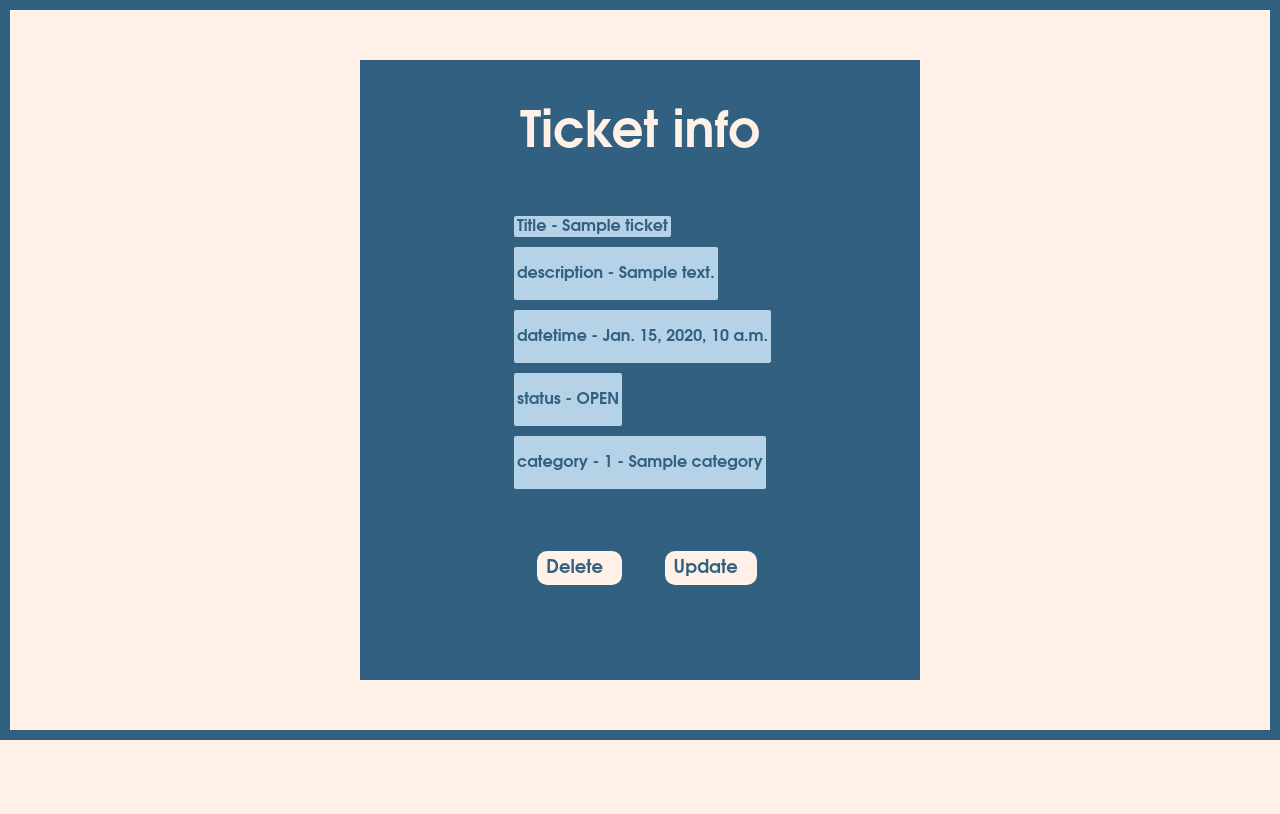
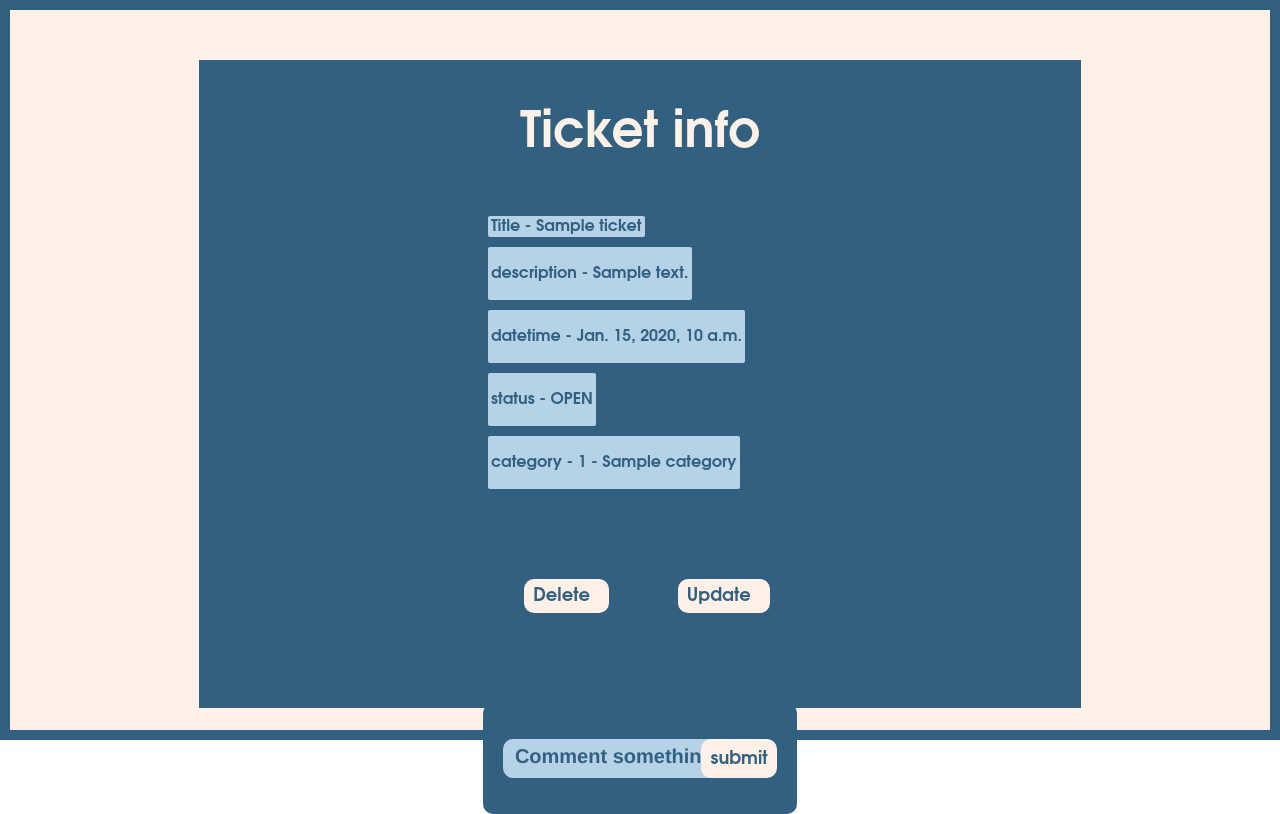
Before and after one commit to yashsuvarna797-ship-it/Desk-help, a Django app: page /DisplayTicketInfo/1/ in a window 1280 px wide. Shown: the part 80-894 px from the top of the page. Before the commit the page ends 820 px from the top, so only its background shows below. Run offline with Django 5.2, Linux system fonts and the light colour scheme; a user stored in the database is signed in; tables that the repository leaves empty hold one stand-in row (values such as "Sample post").

Commit message:
Add Comment model

```diff
--- a/mysite/DeskHelp/admin.py
+++ b/mysite/DeskHelp/admin.py
@@ -1,8 +1,10 @@
 from django.contrib import admin
-from .models import SupportStaff,Ticket,Category
+from .models import SupportStaff,Ticket,Category,Comment
 
 admin.site.register(SupportStaff)
 admin.site.register(Ticket)
 admin.site.register(Category)
+admin.site.register(Comment)
+
 
 # Register your models here.
--- a/mysite/DeskHelp/forms.py
+++ b/mysite/DeskHelp/forms.py
@@ -126,3 +126,20 @@ class TicketForm(forms.ModelForm):
                 'placeholder': 'Description'
             }),
         }
+
+
+class CommentForm(forms.ModelForm):
+    class Meta:
+        model = models.Comment
+        fields = ['comment']
+
+        labels = {
+            'comment':''
+        }
+
+        widgets = {
+            'comment': forms.TextInput(attrs={
+                'class':'title-input',
+                'placeholder':'Comment something.'
+            }),
+        }
--- a/mysite/DeskHelp/models.py
+++ b/mysite/DeskHelp/models.py
@@ -49,3 +49,23 @@ class Ticket(models.Model):
 
     def __str__(self):
         return f"{self.id} - {self.title}"
+
+
+class Comment(models.Model):
+    comment = models.CharField(max_length=100, blank=False)
+    datetime = models.DateTimeField(auto_now_add=True)
+
+    owner = models.ForeignKey(User,
+                            related_name="comment_owner",
+                            on_delete=models.CASCADE,
+                            null=True,
+                            blank=True)
+
+    ticket = models.ForeignKey(Ticket,
+                               related_name="belonging_ticket",
+                               on_delete=models.CASCADE,
+                               null=True,
+                               blank=True)
+
+    def __str__(self):
+        return f"{self.id} - {self.comment}"
--- a/mysite/DeskHelp/static/DeskHelp/style.css
+++ b/mysite/DeskHelp/static/DeskHelp/style.css
@@ -561,8 +562,10 @@ form{
     justify-content:flex-start;
     flex-direction:column;
     background-color:var(--blue);
-    height:100%;
-    width:70vh;
+    min-height:90%;
+    height:auto;
+    flex-shrink:0;
+    width:70%;
 }
 
 .details-title{
@@ -626,3 +629,19 @@ form{
     font-weight:bold;
     font-family:var(--logo-font);
 }
+
+.comment-form{
+    margin:0;
+    display: flex;
+    align-items: center;
+    justify-content: space-between;
+    flex-direction: row;
+    background-color: var(--blue);
+    height: auto;
+    min-height: 100px;
+    width: 100%;
+    border-radius: 10px;
+    padding: 20px;
+    box-sizing: border-box;
+
+}
--- a/mysite/DeskHelp/templates/DeskHelp/ticket/display_ticket_info.html
+++ b/mysite/DeskHelp/templates/DeskHelp/ticket/display_ticket_info.html
@@ -1,5 +1,5 @@
 {% extends 'DeskHelp/base.html' %}
-{% block title %}Create Ticket{% endblock %}
+{% block title %}Displat Ticket Info{% endblock %}
 {% block content %}
 
 <div class="display-content">
@@ -37,6 +37,12 @@
                     </div>
                 </a>
             </div>
+
+                <form method="POST" class="comment-form">
+                    {% csrf_token %}
+                    {{ comment_form.as_p }}
+                    <button type="submit">submit</button>
+                </form>
         </div>
         {% else %}
             <p>404 ticket not found.</p>
--- a/mysite/DeskHelp/views.py
+++ b/mysite/DeskHelp/views.py
@@ -81,6 +81,7 @@ def display_tickets_view(request):
     ticket_resolve = ticket_list.filter(status="RESOLVED").count()
     ticket_open = ticket_list.filter(status="OPEN").count()
 
+
     status = request.GET.get('status')
     time = request.GET.get('time')
 
@@ -108,7 +109,27 @@ def display_tickets_view(request):
 @login_required
 def display_ticket_info_view(request, pk):
     ticket = models.Ticket.objects.filter(id=pk).first()
-    return render(request, 'DeskHelp/ticket/display_ticket_info.html', {'ticket':ticket})
+    comments_list = models.Comment.objects.filter(ticket=ticket)
+    comment_form_new = forms.CommentForm()
+    if request.method == 'POST':
+        comment_form = forms.CommentForm(request.POST)
+
+        if comment_form.is_valid():
+            form = comment_form.save(commit=False)
+            form.owner = request.user
+            form.ticket = ticket
+            form.save()
+            return render(request,
+                'DeskHelp/ticket/display_ticket_info.html',
+                {'ticket':ticket,
+                'comments_list':comments_list,
+                'comment_form':comment_form_new})
+
+    return render(request,
+                'DeskHelp/ticket/display_ticket_info.html',
+                {'ticket':ticket,
+                'comments_list':comments_list,
+                'comment_form':comment_form_new})
 
 @login_required
 def delete_ticket_view(request, pk):
```
Also changed, not shown: other parts of mysite/DeskHelp/static/DeskHelp/style.css (+12 -11 lines), mysite/DeskHelp/migrations/0014_comment.py (added).
